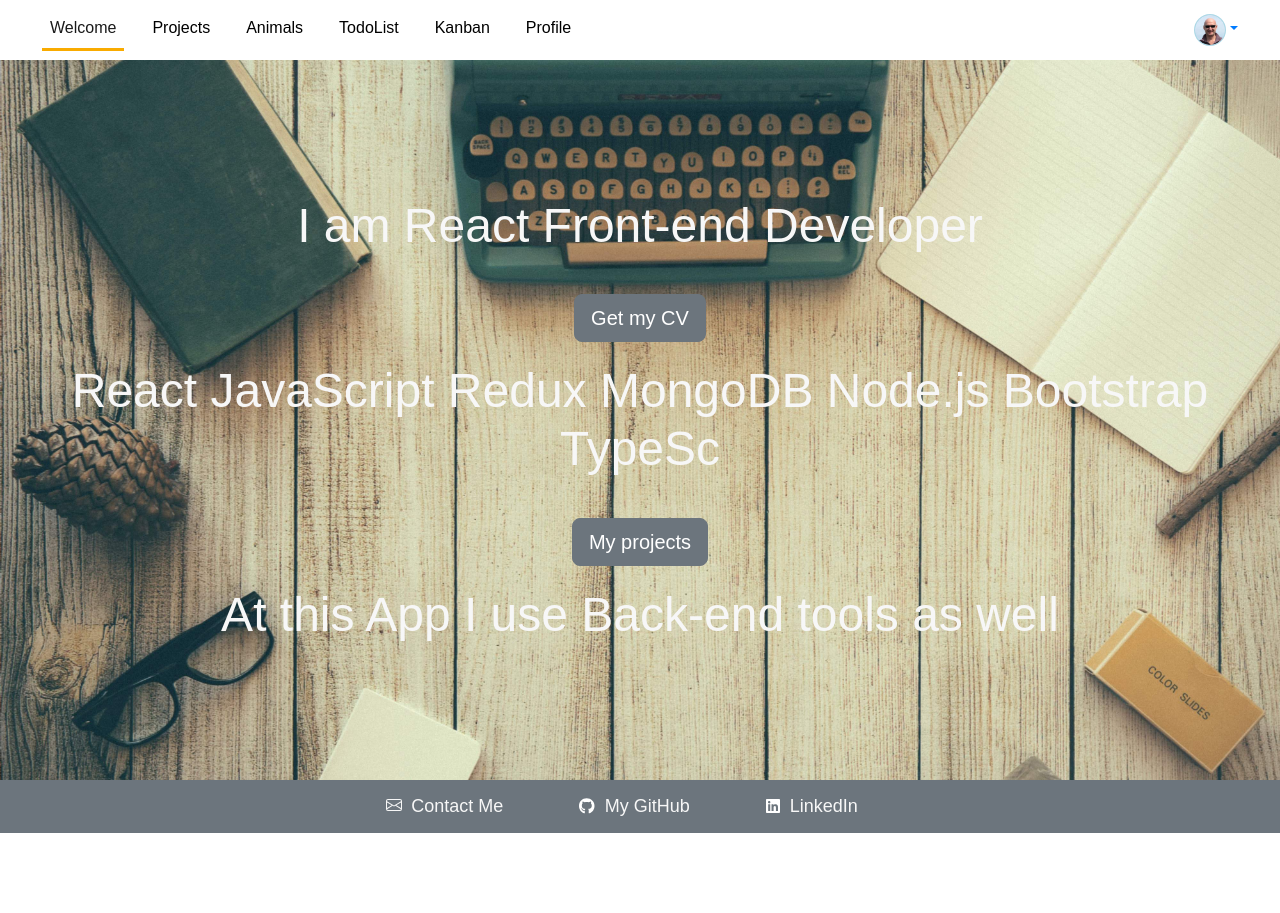
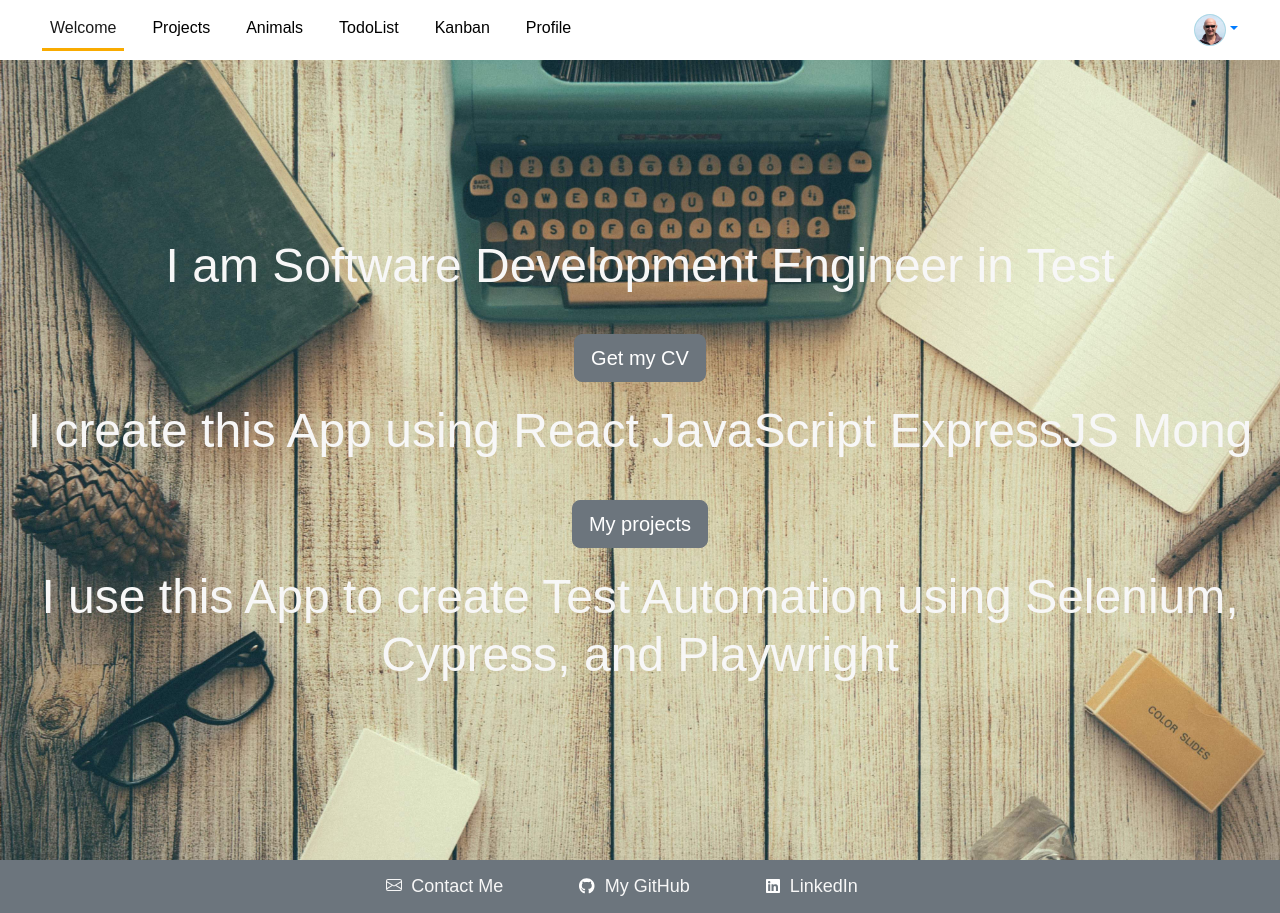
Before and after one commit to Dmitrii126776/client-mern-auth, a React (Create React App) app: page / in a window 1280 px wide. Before the commit the page ends 833 px from the top, so only its background shows below. Built offline with nearby package versions, Linux system fonts and the light colour scheme; no server answers.

Commit message:
CountDownTime.js

```diff
--- a/src/App.css
+++ b/src/App.css
@@ -134,7 +134,7 @@ aside {
     position: relative;
     background-size: cover;
     background-position: center;
-    height: 90vh;
+    height: 100vh;
 }
 
 .main-info {
--- a/src/components/CountDownTime.js
+++ b/src/components/CountDownTime.js
@@ -11,7 +11,7 @@ const CountDownTime = () => {
     const [isCountdownReady, setIsCountdownReady] = useState(false);
 
     useEffect(() => {
-        const endDate = new Date('2023-09-30T00:00:00-04:00').getTime();
+        const endDate = new Date('2024-05-01T00:00:00-04:00').getTime();
 
         const updateCountdown = () => {
             const now = new Date().getTime();
@@ -40,7 +40,7 @@ const CountDownTime = () => {
     return (
         <div className="infographic-bookie__countdown">
             {isCountdownReady && !isBirthday && (
-                <h4>Kitesurfing season ends in</h4>
+                <h4>Kitesurfing season starts in</h4>
             )}
             {isCountdownReady && !isBirthday ? (
                 <div className="countdown js-countdown d-flex g-2">
--- a/src/components/Header.js
+++ b/src/components/Header.js
@@ -20,14 +20,15 @@ const Header = () => {
     }
 
     useEffect(() => {
-        const text = "React JavaScript Redux MongoDB Node.js Bootstrap TypeScript Material-UI ExpressJS";
+        // const text = "React JavaScript Redux MongoDB Node.js Bootstrap TypeScript Material-UI ExpressJS";
+        const text = "I create this App using React JavaScript ExpressJS MongoDB Bootstrap TypeScript Material-UI";
         typeWriter(textRef.current, text);
     }, []);
 
     const downloadResume = () => {
         const link = document.createElement('a');
         link.href = resumePDF;
-       // link.download = 'Dima_Kuzhilin_resume.pdf';
+        // link.download = 'Dima_Kuzhilin_resume.pdf';
         link.target = '-_blank'; // open link in new tab
         link.click();
     };
@@ -36,7 +37,8 @@ const Header = () => {
         <div>
             <div className="header-wrapper" style={{backgroundImage: `url(${retro})`}}>
                 <div className="main-info">
-                    <h2>I am React Front-end Developer</h2>
+                    {/*<h2>I am Software QA Automation Engineer</h2>*/}
+                    <h2>I am Software Development Engineer in Test</h2>
                     <button className="btn btn-secondary btn-lg"
                             type="button" style={{marginTop: 20}}
                             onClick={downloadResume}
@@ -54,7 +56,8 @@ const Header = () => {
                     <a href="/projects" className="btn btn-secondary btn-lg "
                        tabIndex="-1" role="button" style={{marginTop: 20}}
                     >My projects</a>
-                    <h2>At this App I use Back-end tools as well</h2>
+                    {/*<h2>At this App I use Back-end tools as well</h2>*/}
+                    <h2>I use this App to create Test Automation using Selenium, Cypress, and Playwright</h2>
                 </div>
             </div>
         </div>
--- a/src/components/Profile.js
+++ b/src/components/Profile.js
@@ -68,15 +68,19 @@ const Profile = () => {
                     borderRadius: '50%', // Make the circle image round
                 }}/>
                 <div className="card-body" style={{textAlign: "left", backgroundColor: "seashell"}}>
-                    <h5 style={{fontSize: 25, fontWeight: 500}}>Dima Kuzhilin</h5>
+                    <h5 style={{fontSize: 25, fontWeight: 500}}>Dmitrii Kuzhilin</h5>
                     {/*<h6>React Front-end Developer</h6>*/}
                     <h6>New York, NY, United States</h6>
-                    <p className="card-text">React Front-end Developer with 5+ years of experience in Agile development,
-                        skilled in JavaScript, TypeScript, React, Redux, and Node.js
-                        I am inspired by the idea of creating beautiful,
-                        functional interfaces that people will interact with and enjoy using.
-                        I like to create a Back-end side using ExpressJS and MongoDB as well.
+                    <p className="card-text">
+                        QA Automation Engineer with extensive of experience in Agile development,
+                        skilled in Selenium, Cypress, and Playwright.
+                        I am inspired by the idea of being a part of teams that create beautiful,
+                        functional interfaces where people can interact with and enjoy using.
+                        Committed to mentorship and elevation of teams,
+                        coupled with passion for coding in JavaScript, Java, and TypeScript.
                     </p>
+                        {/*functional interfaces that people will interact with and enjoy using.*/}
+                        {/*I am inspired by the idea of creating beautiful,*/}
                 </div>
             </div>
             <div className="cards-right-container"
--- a/src/kanban/KanbanBoard.js
+++ b/src/kanban/KanbanBoard.js
@@ -126,7 +126,7 @@ const KanbanBoard = (props) => {
                     </div>
                 </div>
             </nav>
-            <div className="kanban-container" data-testid="kanban-container">
+            <div className="kanban-container min-vh-100" data-testid="kanban-container">
                 {boards.map((board, i) => (
                     <div
                         onDragOver={(e) => dragOverHandler(e)}
--- a/src/tasks/TasksList.js
+++ b/src/tasks/TasksList.js
@@ -47,7 +47,7 @@ const TasksList = () => {
     }, [])
 
     return (
-        <div className="container-fluid" data-testid="task-container">
+        <div className="container-fluid min-vh-100" data-testid="task-container">
             <div style={{margin: 15}} className="container-fluid d-flex justify-content-between align-items-center">
                 <h3 data-testid="uncompleted-tasks-header">Uncompleted Tasks({completed}/{tasks.length})</h3>
                 <div className="d-flex justify-content-center flex-grow-1">
```
